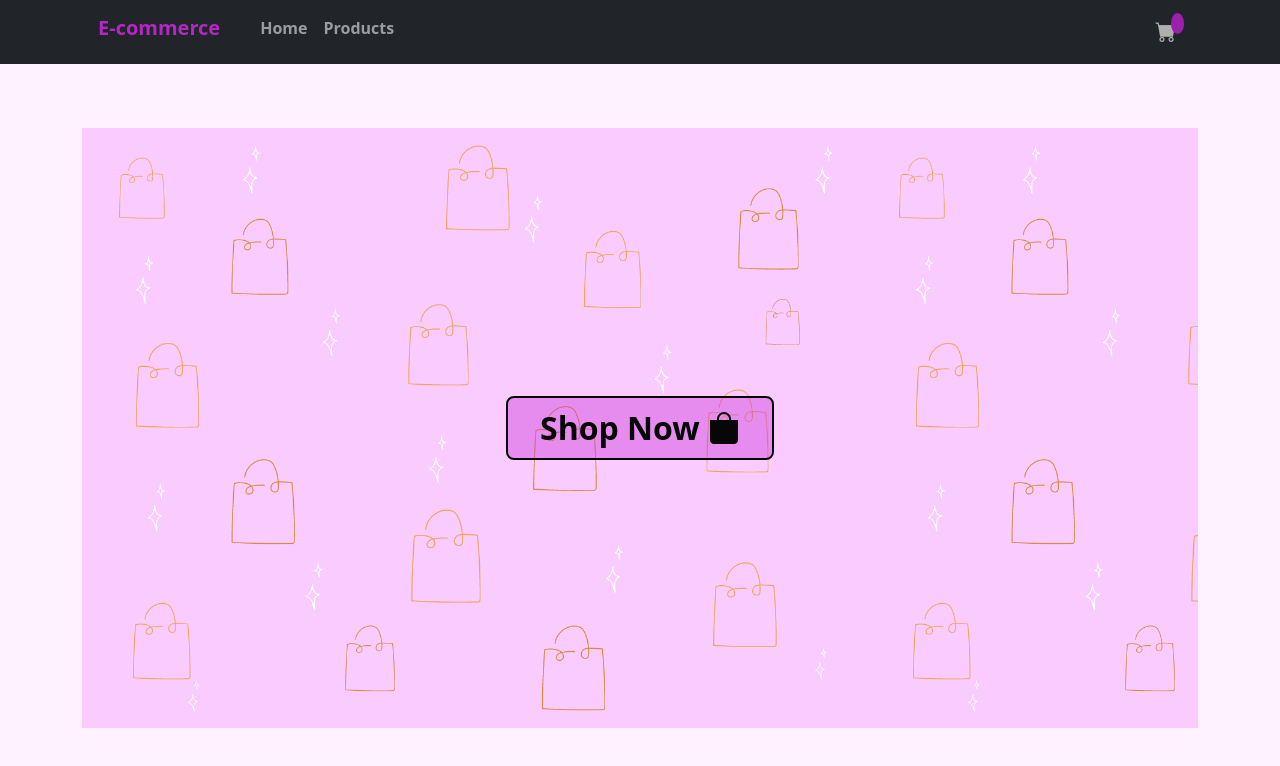
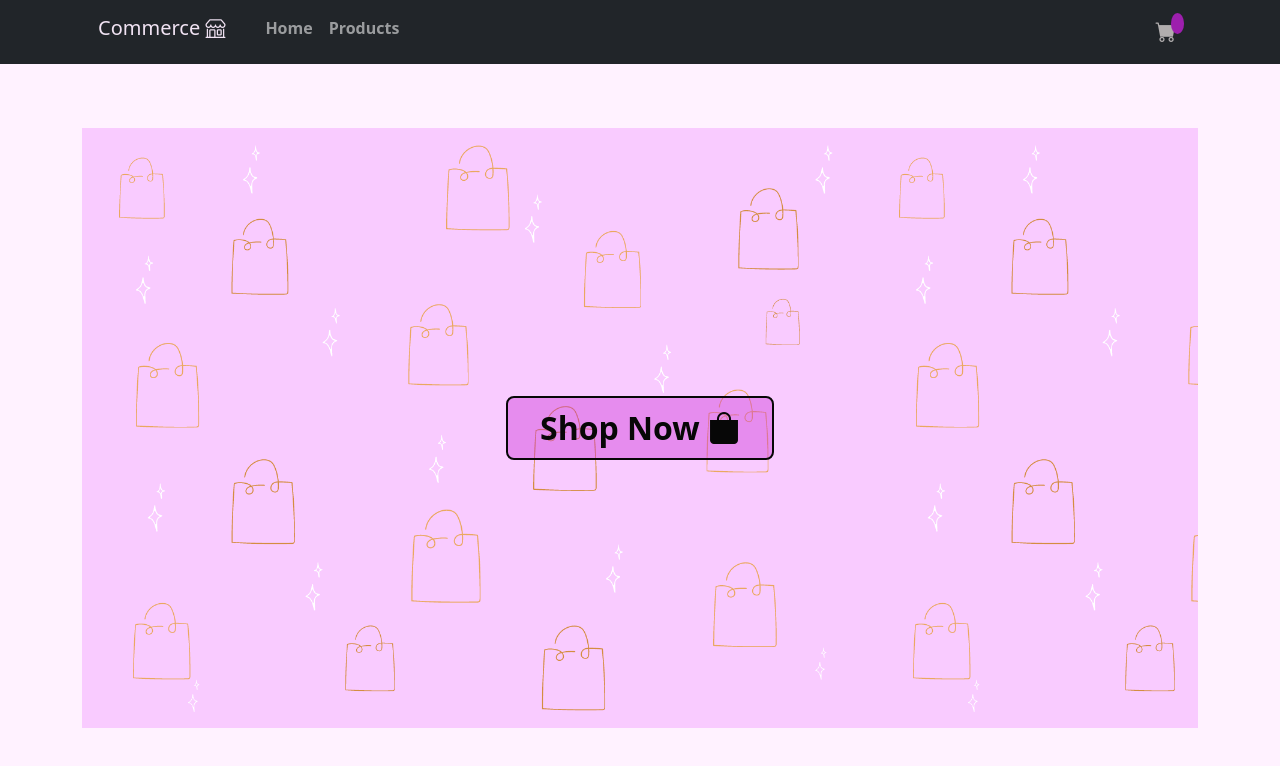
Before and after one commit to AyelenYba/E-commerce-App, a React (Create React App) app: page / in a window 1280 px wide. Shown: the top 766 px of the page. Built offline with nearby package versions, Linux system fonts and the light colour scheme; no server answers.

Commit message:
logo changes

```diff
--- a/src/components/menu/Menu.css
+++ b/src/components/menu/Menu.css
@@ -5,8 +5,7 @@
 }
 
 .navbar-brand a {
-    color: rgb(179, 39, 197) !important;
-    font-weight: bold;
+    color: rgb(241, 227, 243) !important;
     padding-top: 0;
 }
 
--- a/src/components/menu/Menu.jsx
+++ b/src/components/menu/Menu.jsx
@@ -18,7 +18,7 @@ const Menu = ({ totalItems }) => {
             <Container >
                 <NavbarBrand >
                     <Nav.Link as={Link} to='/'>
-                        E-commerce
+                        Commerce   <i class="bi bi-shop"></i>
                     </Nav.Link>
                 </NavbarBrand>
                 <NavbarToggle size='sm'/> {/* Burger Menu */}
```
